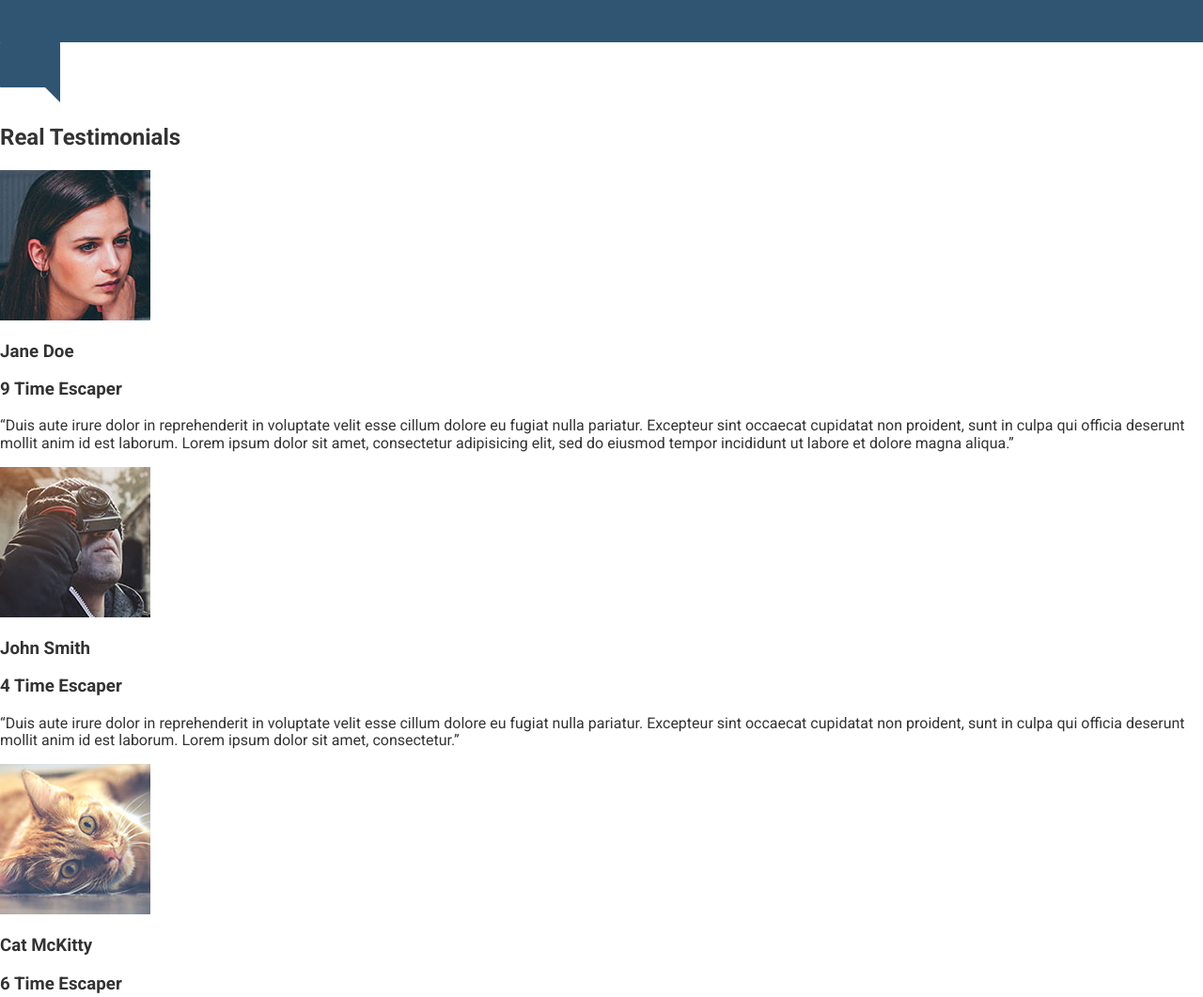
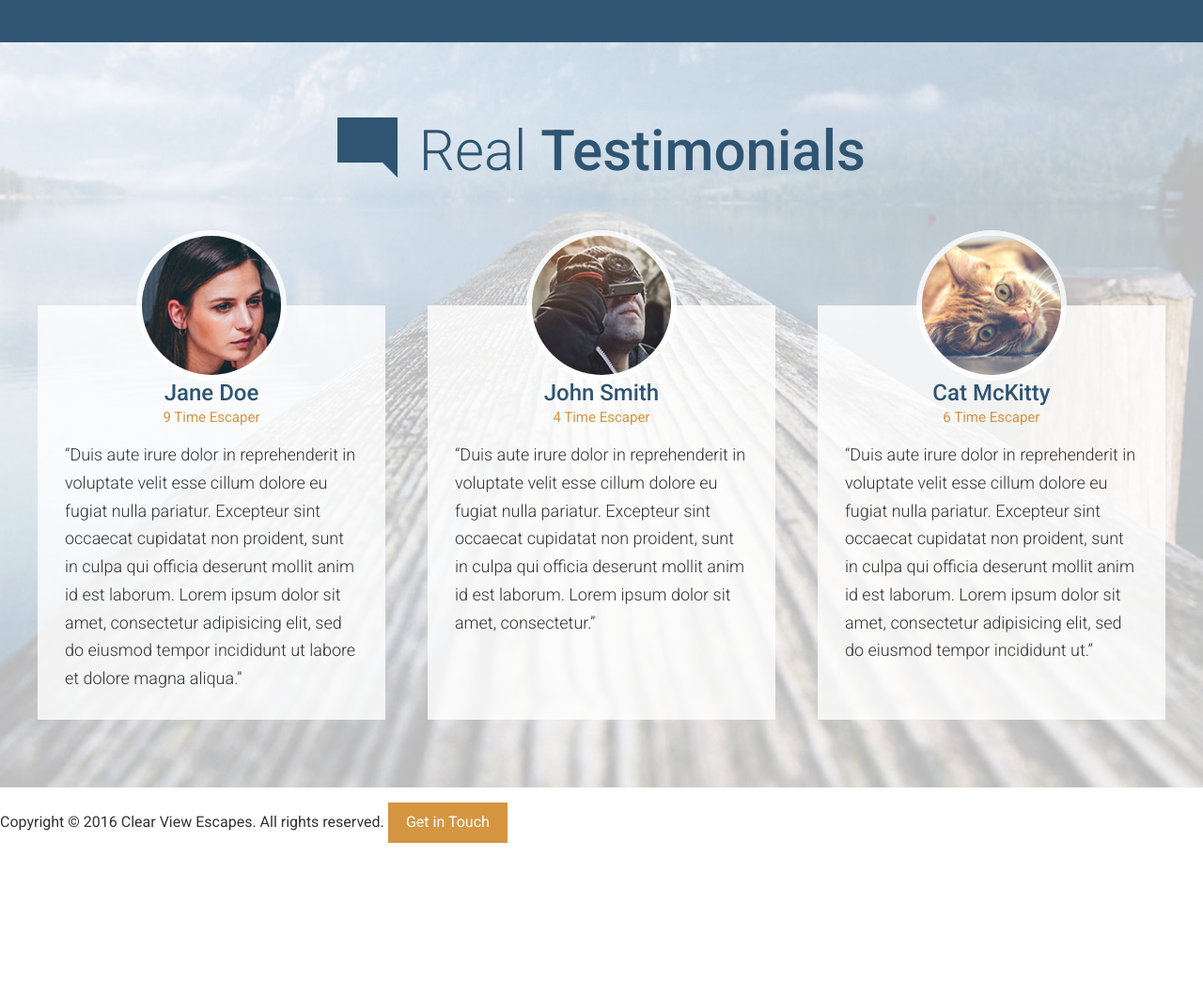
Before and after one commit to klingsick/travel-site.0, a plain HTML site: page app/index.html in a window 1280 px wide. Shown: the part 2940-4001 px from the top of the page at 94% size. After the commit the page ends 3853 px from the top, so only its background shows below. Drawn offline with Linux system fonts and the light colour scheme.

Commit message:
Finished styles on Testimonial Section

```diff
--- a/app/assets/styles/base/_mixins.css
+++ b/app/assets/styles/base/_mixins.css
@@ -11,7 +11,7 @@
 }
 
 @define-mixin atLarge {
-  @media (min-width: 1200px) {
+  @media (min-width: 1010px) {
     @mixin-content;
   }
 }
--- a/app/assets/styles/modules/_page-section.css
+++ b/app/assets/styles/modules/_page-section.css
@@ -7,9 +7,27 @@
     padding: 4.5rem 0;
 }
 
+&--no-b-padding-until-large {
+  padding-bottom: 0;
+
+  @mixin atLarge {
+    padding-bottom: 4.5rem;
+  }
+}
+
 
   &--blue {
     background-color: $mainBlue;
     color: #FFF;
   }
+
+  &--testimonials {
+    background-color: #e0e6ef;
+
+    @mixin atLarge {
+      background: url('/assets/images/testimonials-bg.jpg') top center no-repeat;
+      background-size: cover;
+    }
+  }
+
 }
--- a/app/assets/styles/modules/_row.css
+++ b/app/assets/styles/modules/_row.css
@@ -1,6 +1,36 @@
 .row {
 
   @mixin clearfix;
+
+  &--t-padding {
+    padding-top: 80px;
+  }
+
+  &--gutters {
+    margin-right: -65px;
+  }
+
+  &--gutters-large {
+    margin-right: -100px;
+  }
+
+  &--gutters-small {
+    margin-right: -45px;
+  }
+
+  &--gutters > div {
+    /* all child divs */
+    padding-right: 65px;
+  }
+
+  &--gutters-large > div {
+    /* all child divs */
+    padding-right: 100px;
+  }
+
+  &--gutters-small > div {
+    padding-right: 45px;
+  }
 
 
   &__b-margin-until-medium {
@@ -38,23 +68,51 @@
       width: 63%;
     }
 
-      &--gutters {
-        margin-right: -65px;
   }
 
-      &--gutters-large {
-        margin-right: -100px;
+  @mixin atLarge {
+
+    &__b-margin-until-large {
+    margin-bottom: 0;
     }
 
-      &--gutters > div {
-        /* all child divs */
-        padding-right: 65px;
+    &__large-4 {
+      /* 4 out of 12 columns */
+      float: left;
+      width: 33.33%;
     }
 
-      &--gutters-large > div {
-        /* all child divs */
-        padding-right: 100px;
+    &__large-4--larger {
+      width: 37%;
+    }
+
+    &__large-6 {
+      float: left;
+      width: 50%;
+    }
+
+    &__large-8 {
+      /* 8 of 12 columns */
+      float: left;
+      width: 66.66%;
+    }
+
+    &__large-8--smaller {
+      width: 63%;
     }
 
   }
+
+  /* Begin equal height rules */
+
+  &--equal-height-at-large {
+    @mixin atLarge {
+      display: flex;
     }
+
+    & > div {
+      float: none;
+      display: flex;
+    }
+  }
+}
--- a/app/assets/styles/modules/_section-title.css
+++ b/app/assets/styles/modules/_section-title.css
@@ -12,6 +12,10 @@
       font-weight: 500;
     }
 
+    &--blue {
+      color: $mainBlue;
+    }
+
     &__icon {
       display: block;
       margin-left: auto;
@@ -19,6 +23,8 @@
       margin-bottom: .6rem;
 
       @mixin atSmall {
+        position: relative;
+        top: 8px;
         margin-right: .5rem;
         margin-left: 0;
         margin-bottom: 0;
--- /dev/null
+++ b/app/assets/styles/modules/_testimonial.css
@@ -0,0 +1,44 @@
+.testimonial {
+  background-color: rgba(255, 255, 255, .8);
+  padding: 0 18px 1px 18px;
+  margin-bottom: 98px;
+
+  @mixin atLarge {
+    margin-bottom: 0;
+    padding: 0 1.8125rem 1px 1.8125rem;
+  }
+
+  &--last {
+    margin-bottom: 0;
+  }
+
+  &__photo {
+    border-radius: 80px;
+    overflow: hidden;
+    width: 160px;
+    height: 160px;
+    margin-right: auto;
+    margin-left: auto;
+    margin-bottom: -80px;
+    position: relative;
+    top: -80px;
+    border: 6px solid rgba(255, 255, 255, .8);
+  }
+
+  &__title {
+    color: $mainBlue;
+    text-align: center;
+    font-size: 1.5rem;
+    font-weight: 500;
+    margin: 0;
+  }
+
+  &__subtitle {
+    color: $mainOrange;
+    text-align: center;
+    font-size: .9375rem;
+    font-weight: 400;
+    margin: .25rem 0 1rem 0;
+  }
+
+}
--- a/app/assets/styles/modules/_wrapper.css
+++ b/app/assets/styles/modules/_wrapper.css
@@ -8,6 +8,16 @@
 
   &--medium {
     max-width: 976px;
+  }
+
+  &--no-padding-until-large {
+    padding-left: 0;
+    padding-right: 0;
+
+    @mixin atLarge {
+      padding-left: 18px;
+      padding-right: 18px;
+    }
   }
 
   /* no padding if our .wrapper class is nested */
--- a/app/assets/styles/styles.css
+++ b/app/assets/styles/styles.css
@@ -11,3 +11,4 @@
 @import "modules/_generic-content-container";
 @import "modules/_section-title";
 @import "modules/_feature-item";
+@import "modules/_testimonial";
--- a/app/index.html
+++ b/app/index.html
@@ -105,24 +105,45 @@
     </div>
   </div>
 
-  <div id="testimonials">
-    <img src="assets/images/icons/comment.svg">
-    <h2>Real Testimonials</h2>
+  <div id="testimonials" class="page-section page-section--b-no-padding-until-large page-section--testimonials">
+    <div class="wrapper wrapper--no-padding-until-large">
+      <h2 class="section-title section-title--blue"><img class="section-title__icon" src="assets/images/icons/comment.svg"> Real <strong>Testimonials</strong></h2>
+      <div class="row row--gutters row--gutters-small row--t-padding row--equal-height-at-large generic-content-container">
 
-    <img src="assets/images/testimonial-jane.jpg">
-    <h3>Jane Doe</h3>
-    <h3>9 Time Escaper</h3>
-    <p>&ldquo;Duis aute irure dolor in reprehenderit in voluptate velit esse cillum dolore eu fugiat nulla pariatur. Excepteur sint occaecat cupidatat non proident, sunt in culpa qui officia deserunt mollit anim id est laborum. Lorem ipsum dolor sit amet, consectetur adipisicing elit, sed do eiusmod tempor incididunt ut labore et dolore magna aliqua.&rdquo;</p>
+        <div class="row__large-4">
+          <div class="testimonial">
+            <div class="testimonial__photo">
+              <img sizes="160px" srcset="assets/images/testimonial-jane.jpg 160w, assets/images/testimonial-jane-hi-dpi.jpg 320w" alt="Jane Doe">
+            </div>
+            <h3 class="testimonial__title">Jane Doe</h3>
+            <h4 class="testimonial__subtitle">9 Time Escaper</h4>
+            <p>&ldquo;Duis aute irure dolor in reprehenderit in voluptate velit esse cillum dolore eu fugiat nulla pariatur. Excepteur sint occaecat cupidatat non proident, sunt in culpa qui officia deserunt mollit anim id est laborum. Lorem ipsum dolor sit amet, consectetur adipisicing elit, sed do eiusmod tempor incididunt ut labore et dolore magna aliqua.&rdquo;</p>
+          </div>
+        </div>
 
-    <img src="assets/images/testimonial-john.jpg">
-    <h3>John Smith</h3>
-    <h3>4 Time Escaper</h3>
-    <p>&ldquo;Duis aute irure dolor in reprehenderit in voluptate velit esse cillum dolore eu fugiat nulla pariatur. Excepteur sint occaecat cupidatat non proident, sunt in culpa qui officia deserunt mollit anim id est laborum. Lorem ipsum dolor sit amet, consectetur.&rdquo;</p>
+        <div class="row__large-4">
+          <div class="testimonial">
+            <div class="testimonial__photo">
+              <img sizes="160px" srcset="assets/images/testimonial-john.jpg 160w, assets/images/testimonial-john-hi-dpi.jpg 320w" alt="John Smith">
+            </div>
+            <h3 class="testimonial__title">John Smith</h3>
+            <h4 class="testimonial__subtitle">4 Time Escaper</h4>
+            <p>&ldquo;Duis aute irure dolor in reprehenderit in voluptate velit esse cillum dolore eu fugiat nulla pariatur. Excepteur sint occaecat cupidatat non proident, sunt in culpa qui officia deserunt mollit anim id est laborum. Lorem ipsum dolor sit amet, consectetur.&rdquo;</p>
+          </div>
+        </div>
 
-    <img src="assets/images/testimonial-cat.jpg">
-    <h3>Cat McKitty</h3>
-    <h3>6 Time Escaper</h3>
-    <p>&ldquo;Duis aute irure dolor in reprehenderit in voluptate velit esse cillum dolore eu fugiat nulla pariatur. Excepteur sint occaecat cupidatat non proident, sunt in culpa qui officia deserunt mollit anim id est laborum. Lorem ipsum dolor sit amet, consectetur adipisicing elit, sed do eiusmod tempor incididunt ut.&rdquo;</p>
+        <div class="row__large-4">
+          <div class="testimonial testimonial--last">
+            <div class="testimonial__photo">
+              <img sizes="160px" srcset="assets/images/testimonial-cat.jpg 160w, assets/images/testimonial-cat-hi-dpi.jpg 320w" alt="Cat McKitty">
+            </div>
+            <h3 class="testimonial__title">Cat McKitty</h3>
+            <h4 class="testimonial__subtitle">6 Time Escaper</h4>
+            <p>&ldquo;Duis aute irure dolor in reprehenderit in voluptate velit esse cillum dolore eu fugiat nulla pariatur. Excepteur sint occaecat cupidatat non proident, sunt in culpa qui officia deserunt mollit anim id est laborum. Lorem ipsum dolor sit amet, consectetur adipisicing elit, sed do eiusmod tempor incididunt ut.&rdquo;</p>
+          </div>
+        </div>
+      </div>
+    </div>
   </div>
 
   <footer>
--- a/app/temp/styles/styles.css
+++ b/app/temp/styles/styles.css
@@ -580,6 +580,19 @@ a {
     max-width: 976px;
   }
 
+.wrapper--no-padding-until-large {
+    padding-left: 0;
+    padding-right: 0;
+  }
+
+@media (min-width: 1010px) {
+
+.wrapper--no-padding-until-large {
+      padding-left: 18px;
+      padding-right: 18px
+  }
+  }
+
 /* no padding if our .wrapper class is nested */
 
 .wrapper .wrapper {
@@ -601,6 +614,7 @@ a {
 .page-section {
 
   padding: 1.2rem;
+
 }
 
 @media (min-width: 800px) {
@@ -608,12 +622,36 @@ a {
 .page-section {
     /* vertical padding 4.5rem, horizontal 0 */
     padding: 4.5rem 0
+
+}
+  }
+
+.page-section--no-b-padding-until-large {
+  padding-bottom: 0;
+}
+
+@media (min-width: 1010px) {
+
+.page-section--no-b-padding-until-large {
+    padding-bottom: 4.5rem
 }
   }
 
 .page-section--blue {
     background-color: #2F5572;
     color: #FFF;
+  }
+
+.page-section--testimonials {
+    background-color: #e0e6ef;
+  }
+
+@media (min-width: 1010px) {
+
+.page-section--testimonials {
+      background: url('/assets/images/testimonials-bg.jpg') top center no-repeat;
+      background-size: cover
+  }
   }
 
 .headline {
@@ -678,6 +716,36 @@ a {
     display: table;
   }
 
+.row--t-padding {
+    padding-top: 80px;
+  }
+
+.row--gutters {
+    margin-right: -65px;
+  }
+
+.row--gutters-large {
+    margin-right: -100px;
+  }
+
+.row--gutters-small {
+    margin-right: -45px;
+  }
+
+.row--gutters > div {
+    /* all child divs */
+    padding-right: 65px;
+  }
+
+.row--gutters-large > div {
+    /* all child divs */
+    padding-right: 100px;
+  }
+
+.row--gutters-small > div {
+    padding-right: 45px;
+  }
+
 .row__b-margin-until-medium {
     margin-bottom: 1rem;
   }
@@ -712,24 +780,56 @@ a {
     .row__medium-8--smaller {
       width: 63%;
     }
-
-      .row--gutters {
-        margin-right: -65px;
   }
 
-      .row--gutters-large {
-        margin-right: -100px;
+@media (min-width: 1010px) {
+
+    .row__b-margin-until-large {
+    margin-bottom: 0;
     }
 
-      .row--gutters > div {
-        /* all child divs */
-        padding-right: 65px;
+    .row__large-4 {
+      /* 4 out of 12 columns */
+      float: left;
+      width: 33.33%;
     }
 
-      .row--gutters-large > div {
-        /* all child divs */
-        padding-right: 100px;
+    .row__large-4--larger {
+      width: 37%;
     }
+
+    .row__large-6 {
+      float: left;
+      width: 50%;
+    }
+
+    .row__large-8 {
+      /* 8 of 12 columns */
+      float: left;
+      width: 66.66%;
+    }
+
+    .row__large-8--smaller {
+      width: 63%;
+    }
+  }
+
+/* Begin equal height rules */
+
+@media (min-width: 1010px) {
+
+.row--equal-height-at-large {
+      display: -webkit-box;
+      display: -ms-flexbox;
+      display: flex
+  }
+  }
+
+.row--equal-height-at-large > div {
+      float: none;
+      display: -webkit-box;
+      display: -ms-flexbox;
+      display: flex;
     }
 
 .generic-content-container p {
@@ -769,6 +869,10 @@ a {
       font-weight: 500;
     }
 
+.section-title--blue {
+      color: #2F5572;
+    }
+
 .section-title__icon {
       display: block;
       margin-left: auto;
@@ -780,6 +884,8 @@ a {
 @media (min-width: 530px) {
 
 .section-title__icon {
+        position: relative;
+        top: 8px;
         margin-right: .5rem;
         margin-left: 0;
         margin-bottom: 0;
@@ -834,3 +940,52 @@ a {
       text-align: left
   }
   }
+
+.testimonial {
+  background-color: rgba(255, 255, 255, .8);
+  padding: 0 18px 1px 18px;
+  margin-bottom: 98px;
+
+}
+
+@media (min-width: 1010px) {
+
+.testimonial {
+    margin-bottom: 0;
+    padding: 0 1.8125rem 1px 1.8125rem
+
+}
+  }
+
+.testimonial--last {
+    margin-bottom: 0;
+  }
+
+.testimonial__photo {
+    border-radius: 80px;
+    overflow: hidden;
+    width: 160px;
+    height: 160px;
+    margin-right: auto;
+    margin-left: auto;
+    margin-bottom: -80px;
+    position: relative;
+    top: -80px;
+    border: 6px solid rgba(255, 255, 255, .8);
+  }
+
+.testimonial__title {
+    color: #2F5572;
+    text-align: center;
+    font-size: 1.5rem;
+    font-weight: 500;
+    margin: 0;
+  }
+
+.testimonial__subtitle {
+    color: #d59541;
+    text-align: center;
+    font-size: .9375rem;
+    font-weight: 400;
+    margin: .25rem 0 1rem 0;
+  }
```
Lines whose indentation alone changed are shown as unchanged.
